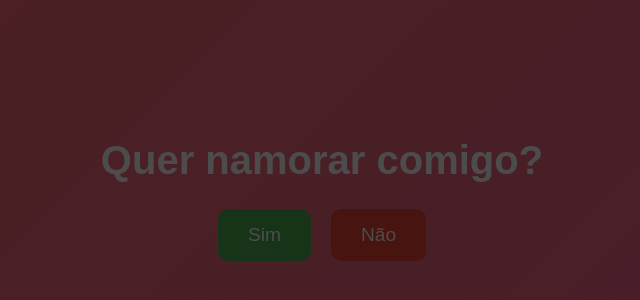
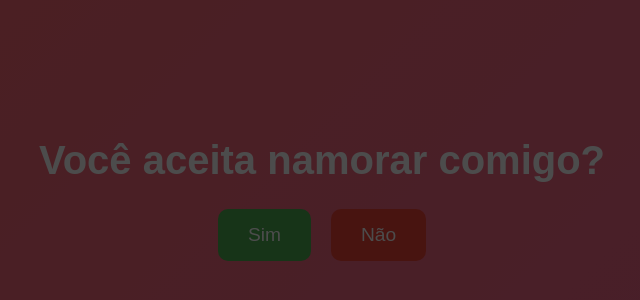
Before and after one commit to Gustin33/site, a plain HTML site: page index.html in a window 1280 px wide. Shown: the part 214-514 px from the top of the page, without its empty margins (318-958 px from the left). Drawn offline with Linux system fonts and the light colour scheme.

Commit message:
Update index.html

```diff
--- a/index.html
+++ b/index.html
@@ -8,7 +8,7 @@
 </head>
 <body>
     <div id="container">
-        <h1>Quer namorar comigo?</h1>
+        <h1>Você aceita namorar comigo?</h1>
         <div id="buttons">
             <button onclick="handleResponse('sim')">Sim</button>
             <button onclick="handleResponse('nao')">Não</button>
```
